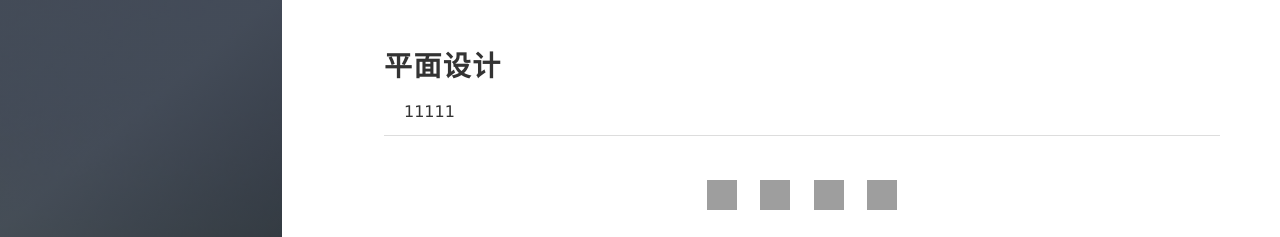
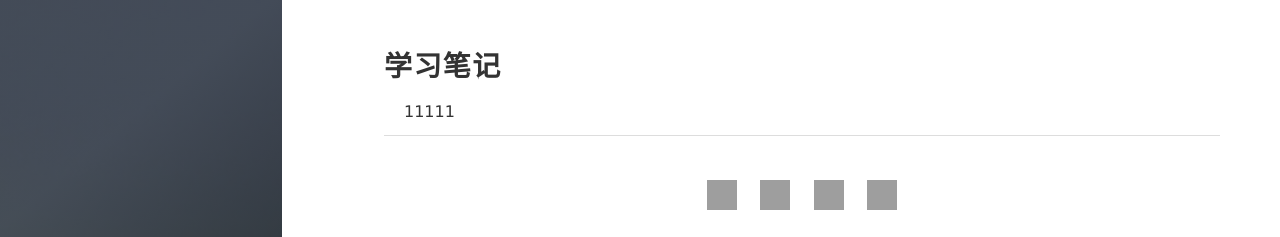
Before and after one commit to Lovel0ri/lovel0ri.github.io, a Jekyll site: the page built from support.md, in a window 1280 px wide. Shown: the top 237 px of the page. Built offline with Jekyll 4.4.1, drawn with Linux system fonts in a browser that asks for light colours; nearby versions of some CDN libraries; comment, search, counter and statistics services are not loaded; grey boxes are pictures that could not be loaded.

Commit message:
修改url路径修改标题

```diff
--- a/support.md
+++ b/support.md
@@ -1,7 +1,7 @@
 ---
 layout: page
-permalink: /categories/自我策展/
-title: 平面设计
+permalink: /categories/学习笔记/
+title: 学习笔记
 ---
 
 
```
